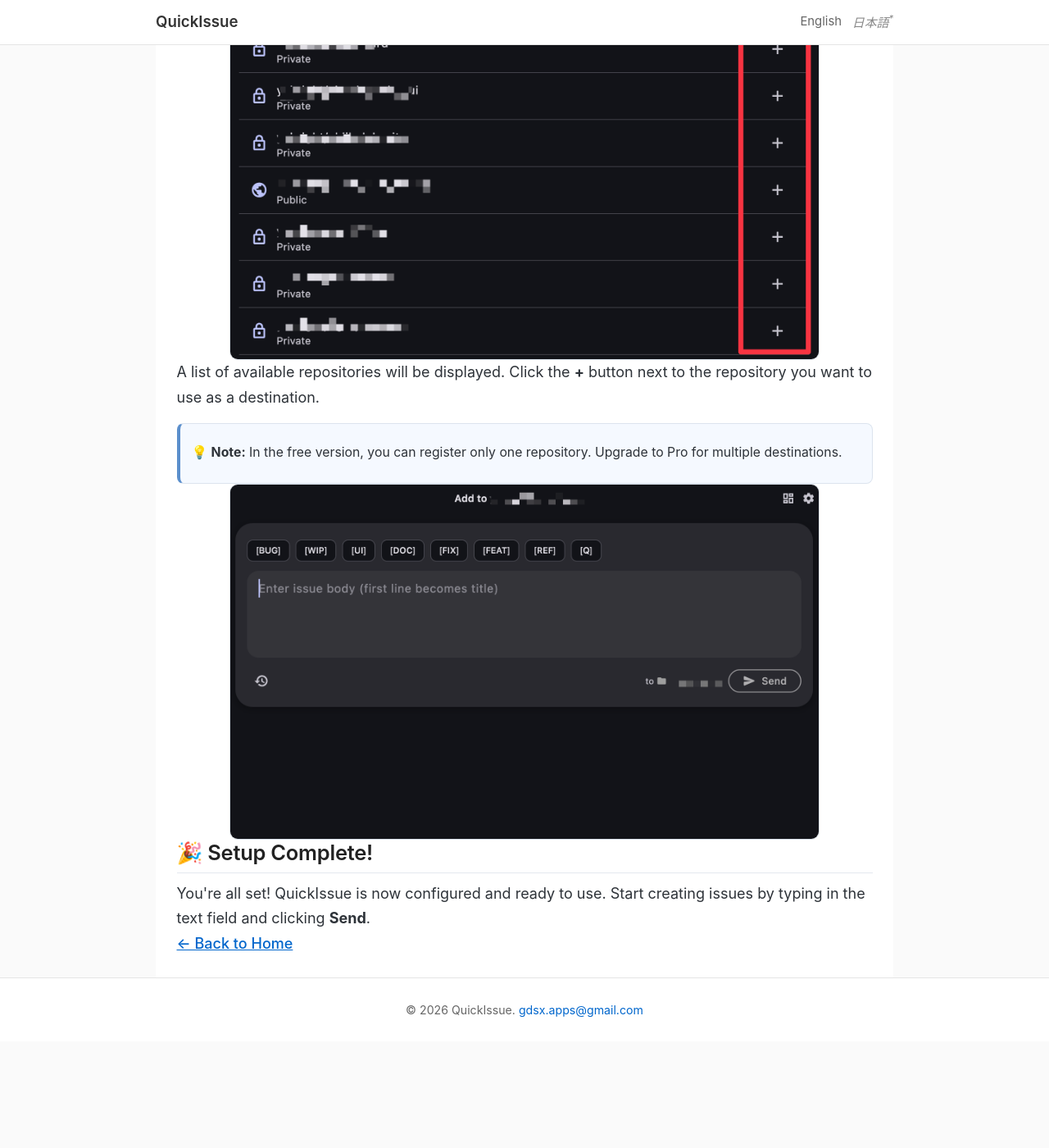
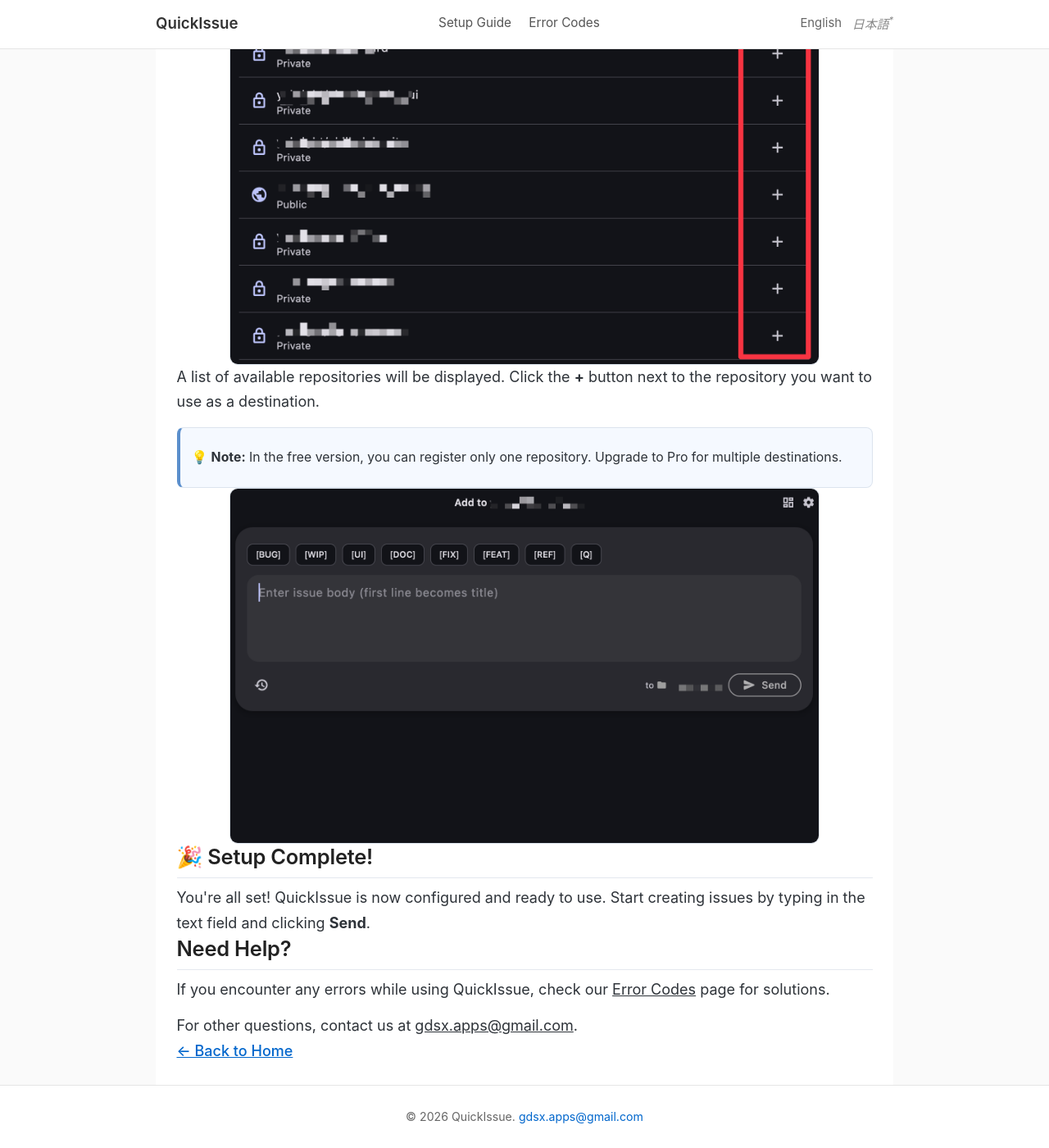
Before and after one commit to gdsxapps/quickissue-pages, a Jekyll site: the page built from docs/help/getting-started/index.html, in a window 1280 px wide and 1400 px high, scrolled down 9938 px. Shown: the whole window at 82% size. Built offline with Jekyll 4.4.1, drawn with Linux system fonts in a browser that asks for light colours; before the commit the page ends 11208 px from its top, so only the background shows below that.

Commit message:
feat: エラーコード一覧への導線を追加（トップページ、ヘルプヘッダー、セットアップガイド）

```diff
--- a/docs/_layouts/help.html
+++ b/docs/_layouts/help.html
@@ -13,6 +13,10 @@
     <header class="help-header">
         <div class="help-header-inner">
             <a href="{{ site.baseurl }}/" class="help-logo">QuickIssue</a>
+            <nav class="help-nav">
+                <a href="{{ site.baseurl }}/help/getting-started/">Setup Guide</a>
+                <a href="{{ site.baseurl }}/help/errors/">Error Codes</a>
+            </nav>
             <nav class="help-lang-switch">
                 {% if page.url contains '/ja/' %}
                 <a href="{{ site.baseurl }}/help/getting-started/" title="English">English</a>
--- a/docs/assets/css/help.css
+++ b/docs/assets/css/help.css
@@ -48,6 +48,25 @@
 
 .help-logo:hover {
     color: #0066cc;
+}
+
+.help-nav {
+    display: flex;
+    gap: 1.25rem;
+    font-size: 0.9rem;
+}
+
+.help-nav a {
+    color: #555;
+    text-decoration: none;
+    padding: 0.25rem 0;
+    border-bottom: 2px solid transparent;
+    transition: color 0.15s, border-color 0.15s;
+}
+
+.help-nav a:hover {
+    color: #0066cc;
+    border-bottom-color: #0066cc;
 }
 
 .help-lang-switch {
@@ -370,17 +389,17 @@
 }
 
 /* Notion sometimes injects display:contents / pre-wrap via inline style. */
-.help-main .notion-content .page-body > div[style*="display:contents"] {
+.help-main .notion-content .page-body>div[style*="display:contents"] {
     display: block !important;
 }
 
 .help-main .notion-content .page-body,
-.help-main .notion-content .page-body > div,
+.help-main .notion-content .page-body>div,
 .help-main .notion-content p {
     white-space: normal !important;
 }
 
-.help-main .notion-content .page-body > div {
+.help-main .notion-content .page-body>div {
     margin: 0;
 }
 
@@ -389,11 +408,11 @@
     margin: 0.75em 0;
 }
 
-.help-main .notion-content .page-body > div > :first-child {
+.help-main .notion-content .page-body>div> :first-child {
     margin-top: 0;
 }
 
-.help-main .notion-content .page-body > div > :last-child {
+.help-main .notion-content .page-body>div> :last-child {
     margin-bottom: 0;
 }
 
@@ -419,7 +438,7 @@
     color: #374252;
 }
 
-.help-main .notion-content :is(h2, h3, h4) + p {
+.help-main .notion-content :is(h2, h3, h4)+p {
     margin-top: 0.45em;
 }
 
@@ -442,7 +461,7 @@
     margin: 1rem auto;
 }
 
-.help-main .notion-content figure.image > a {
+.help-main .notion-content figure.image>a {
     display: block;
     max-width: 720px;
     margin: 0 auto;
@@ -451,7 +470,8 @@
 .help-main .notion-content figure.image img,
 .help-main .notion-content img[style*="width"] {
     display: block;
-    width: auto !important; /* neutralize Notion's inline width */
+    width: auto !important;
+    /* neutralize Notion's inline width */
     max-width: min(100%, 720px) !important;
     height: auto !important;
     margin: 0 auto;
@@ -460,7 +480,7 @@
     background-color: #fff;
 }
 
-.help-main .notion-content figure.image + figure.image {
+.help-main .notion-content figure.image+figure.image {
     margin-top: 1rem;
 }
 
--- a/docs/help/getting-started/index.html
+++ b/docs/help/getting-started/index.html
@@ -278,6 +278,12 @@
 			<p>You're all set! QuickIssue is now configured and ready to use. Start creating issues by typing in the
 				text field and clicking <strong>Send</strong>.</p>
 		</div>
+		<div style="display:contents" dir="auto">
+			<h2 id="troubleshooting">Need Help?</h2>
+			<p>If you encounter any errors while using QuickIssue, check our <a href="../errors/">Error Codes</a> page
+				for solutions.</p>
+			<p>For other questions, contact us at <a href="mailto:gdsx.apps@gmail.com">gdsx.apps@gmail.com</a>.</p>
+		</div>
 		<div style="display:contents" dir="ltr">
 			<figure id="3000e728-74eb-8048-a607-c605d39d6b7e" class="link-to-page">
 				<a href="../../">← Back to Home</a>
--- a/docs/index.html
+++ b/docs/index.html
@@ -10,7 +10,8 @@
 <h2>Quick Links</h2>
 
 <ul>
-    <li><a href="help/getting-started/">Help</a></li>
+    <li><a href="help/getting-started/">Help - Getting Started</a></li>
+    <li><a href="help/errors/">Error Codes</a></li>
     <li><a href="legal/">Legal</a></li>
 </ul>
 
--- a/docs/ja/index.html
+++ b/docs/ja/index.html
@@ -11,7 +11,8 @@
 <h2>クイックリンク</h2>
 
 <ul>
-    <li><a href="help/getting-started/">ヘルプ</a></li>
+    <li><a href="help/getting-started/">ヘルプ - はじめに</a></li>
+    <li><a href="../help/errors/">エラーコード一覧</a></li>
     <li><a href="legal/">法的情報</a></li>
 </ul>
 
```
